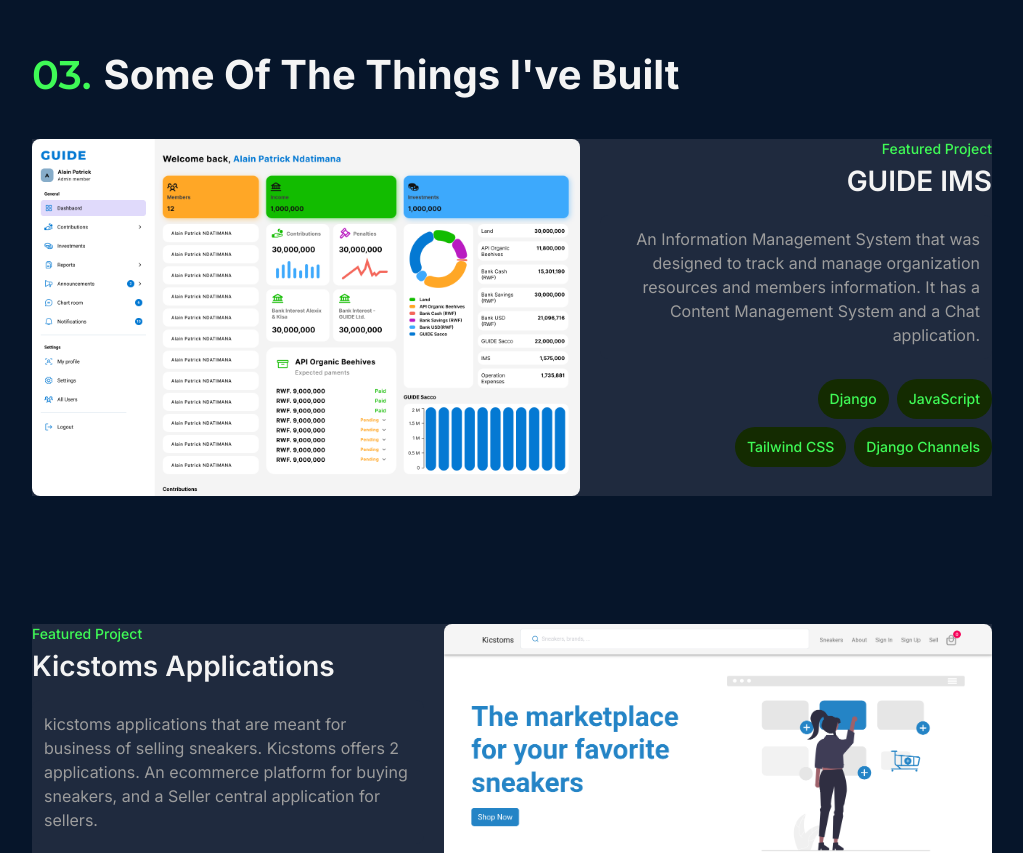
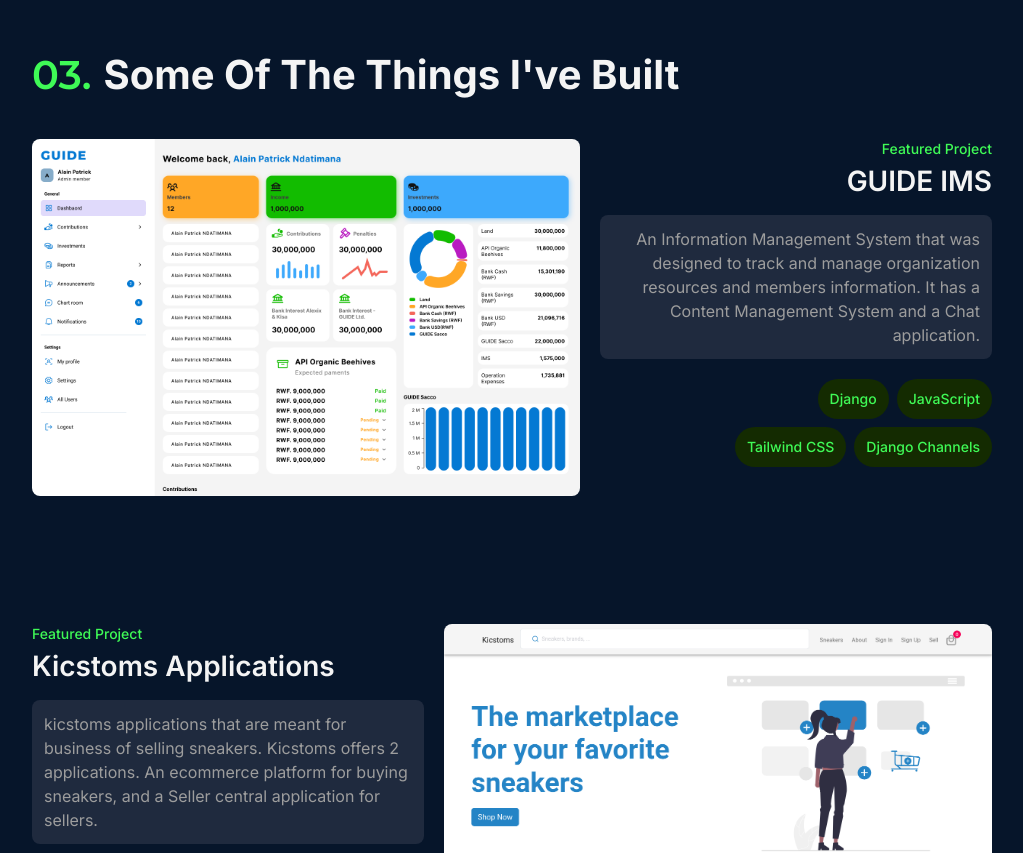
Before and after one commit to Richy-irad/portfolio, a Next.js app: page / in a window 1280 px wide. Shown: the part 2280-3133 px from the top of the page, without its empty margins (128-1151 px from the left). Built offline with nearby package versions, Linux system fonts and the light colour scheme; a web font is replaced by a local one.

Commit message:
fix rendering issue of projects on home page

```diff
--- a/src/components/projects-list.tsx
+++ b/src/components/projects-list.tsx
@@ -9,7 +9,7 @@
       {projectsShowcase.map((project, index) => (
         <div
           key={index}
-          className="flex flex-col lg:flex-row gap-5 items-start w-full p-4 lg:p-0 rounded-lg lg:rounded-none bg-background-200 lg:bg-none"
+          className="flex flex-col lg:flex-row gap-5 items-start w-full p-4 lg:p-0 rounded-lg lg:rounded-none bg-background-200 lg:bg-transparent"
         >
           {index % 2 === 0 ? (
             <>
```
